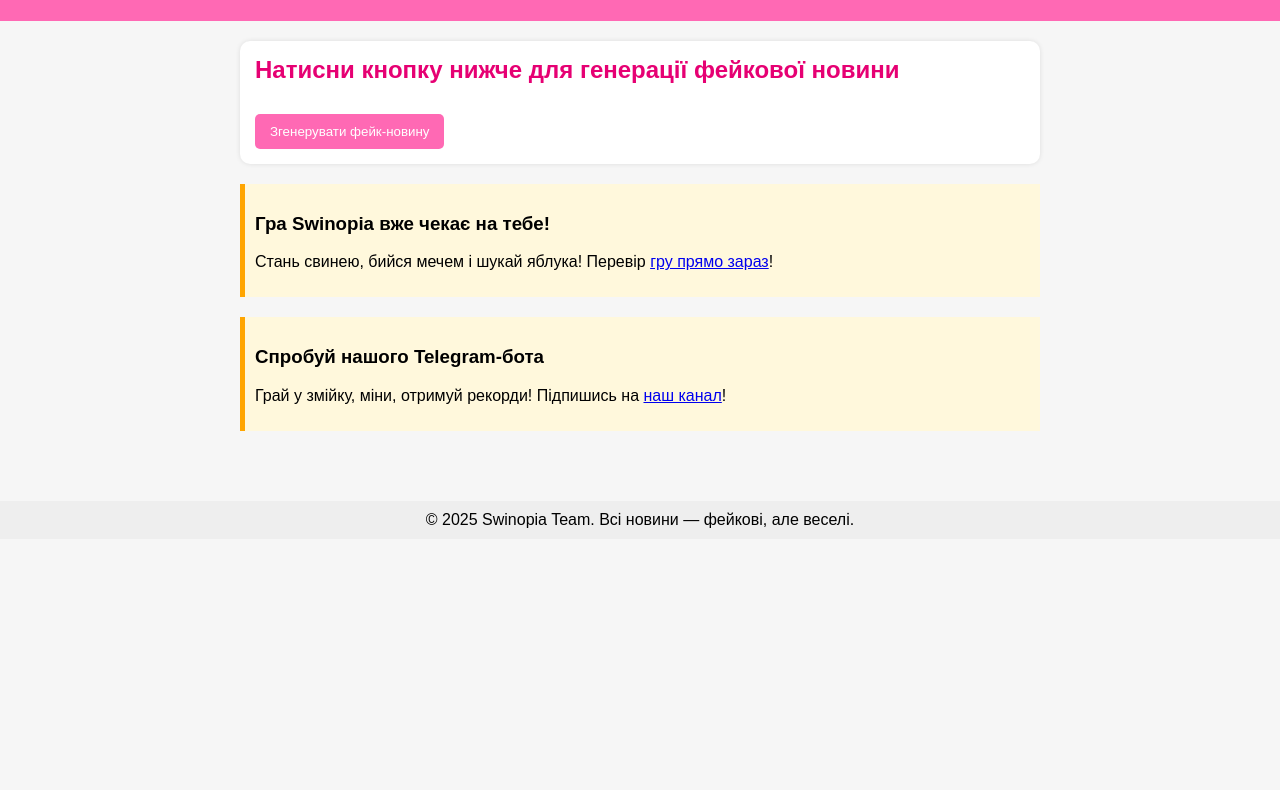
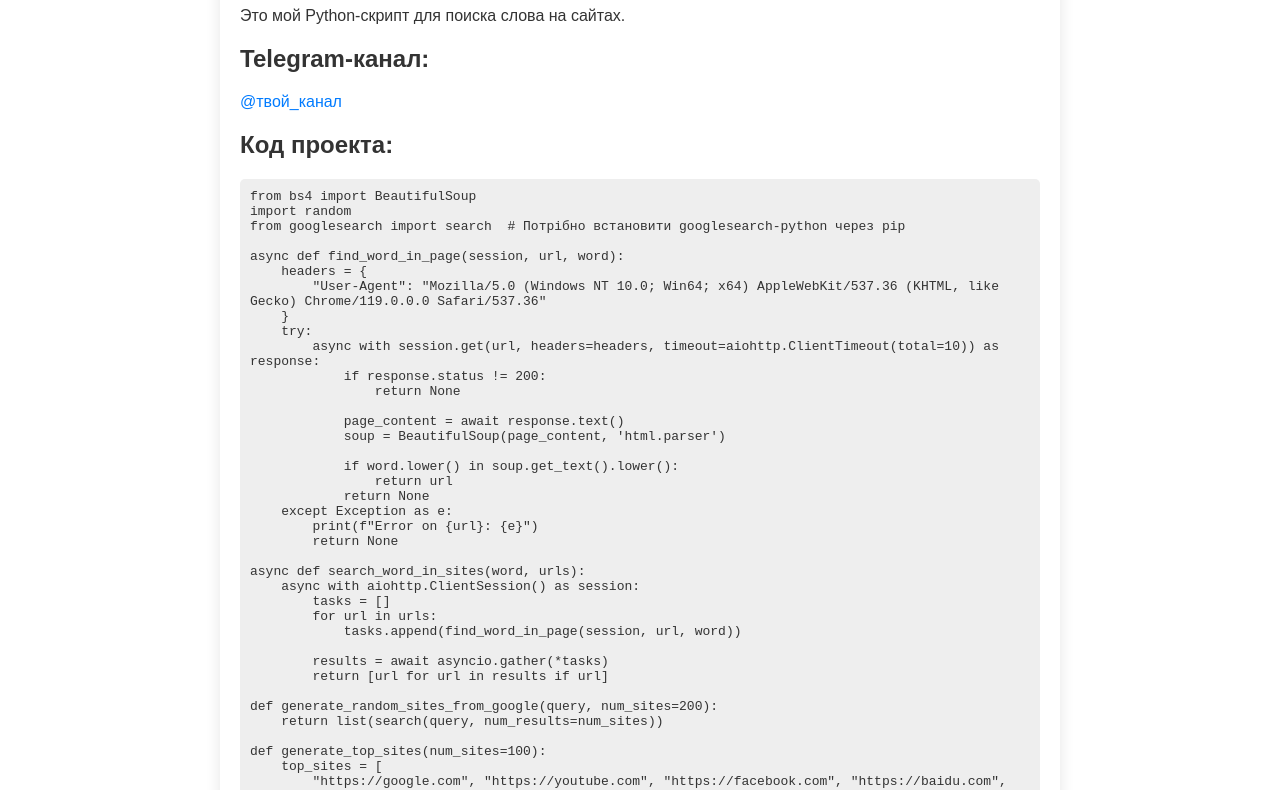
Before and after one commit to maficson/News-site, a plain HTML site: page index.html in a window 1280 px wide. Shown: the part 133-923 px from the top of the page. Before the commit the page ends 800 px from the top, so only its background shows below. Drawn offline with Linux system fonts and the light colour scheme.

Commit message:
Update index.html

```diff
--- a/index.html
+++ b/index.html
@@ -1,52 +1,136 @@
-<!DOCTYPE html><html lang="uk">
+<!DOCTYPE html>
+<html lang="ru">
 <head>
-  <meta charset="UTF-8">
-  <meta name="viewport" content="width=device-width, initial-scale=1.0">
-  <title>Swinopia News</title>
+  <meta charset="UTF-8" />
+  <meta name="viewport" content="width=device-width, initial-scale=1.0"/>
+  <title>Python проект</title>
   <style>
-    body { font-family: 'Arial', sans-serif; background: #f6f6f6; margin: 0; padding: 0; }
-    header { background: #ff69b4; color: white; padding: 20px; text-align: center; }
-    .container { max-width: 800px; margin: auto; padding: 20px; }
-    .news { background: white; padding: 15px; margin-bottom: 15px; border-radius: 10px; box-shadow: 0 0 5px rgba(0,0,0,0.1); }
-    .news h2 { margin-top: 0; color: #e60073; }
-    .ad { background: #fff8dc; padding: 10px; margin: 20px 0; border-left: 5px solid #ffa500; }
-    footer { background: #eee; text-align: center; padding: 10px; margin-top: 30px; }
-    .btn { background: #ff69b4; color: white; border: none; padding: 10px 15px; border-radius: 5px; cursor: pointer; margin-top: 10px; }
+    body {
+      font-family: Arial, sans-serif;
+      background: #f4f4f4;
+      color: #333;
+      max-width: 800px;
+      margin: 40px auto;
+      padding: 20px;
+      border-radius: 10px;
+      background-color: white;
+      box-shadow: 0 0 15px rgba(0,0,0,0.1);
+    }
+    h1 {
+      color: #2c3e50;
+    }
+    a {
+      color: #007bff;
+      text-decoration: none;
+    }
+    pre {
+      background: #eee;
+      padding: 10px;
+      overflow-x: auto;
+      border-radius: 5px;
+      white-space: pre-wrap;
+      word-break: break-word;
+    }
+    button {
+      margin-top: 10px;
+      padding: 5px 10px;
+      background: #007bff;
+      color: white;
+      border: none;
+      border-radius: 4px;
+      cursor: pointer;
+    }
   </style>
-  <script>
-    const fakeNews = [
-      "Роблокс-гравець перетворився на свиню і заробив 1,000 Robux за годину!",
-      "Свиня з гри Swinopia стала мером віртуального міста!",
-      "Новий бот у Telegram вміє грати у змійку краще за людину!",
-      "Python-скрипт викрив справжню правду про котів в Інтернеті!",
-      "Розробник Swinopia отримав нагороду 'Найкрутіша свиня року'!"
-    ];function generateNews() {
-  const index = Math.floor(Math.random() * fakeNews.length);
-  document.getElementById('random-news').innerText = fakeNews[index];
-}
-
-  </script>
 </head>
 <body>
-  <header>
-    <h1>Swinopia News</h1>
-    <p>Найбожевільніші фейкові новини про свиней, ботів і твої проєкти!</p>
-  </header>  <div class="container">
-    <div class="news">
-      <h2 id="random-news">Натисни кнопку нижче для генерації фейкової новини</h2>
-      <button class="btn" onclick="generateNews()">Згенерувати фейк-новину</button>
-    </div><div class="ad">
-  <h3>Гра Swinopia вже чекає на тебе!</h3>
-  <p>Стань свинею, бийся мечем і шукай яблука! Перевір <a href="#">гру прямо зараз</a>!</p>
-</div>
+  <h1>Добро пожаловать!</h1>
+  <p>Это мой Python-скрипт для поиска слова на сайтах.</p>
 
-<div class="ad">
-  <h3>Спробуй нашого Telegram-бота</h3>
-  <p>Грай у змійку, міни, отримуй рекорди! Підпишись на <a href="#">наш канал</a>!</p>
-</div>
+  <h2>Telegram-канал:</h2>
+  <p><a href="https://t.me/твоя_ссылка" target="_blank">@твой_канал</a></p>
 
-  </div>  <footer>
-    &copy; 2025 Swinopia Team. Всі новини — фейкові, але веселі.
-  </footer>
+  <h2>Код проекта:</h2>
+  <pre id="code">
+from bs4 import BeautifulSoup
+import random
+from googlesearch import search  # Потрібно встановити googlesearch-python через pip
+
+async def find_word_in_page(session, url, word):
+    headers = {
+        "User-Agent": "Mozilla/5.0 (Windows NT 10.0; Win64; x64) AppleWebKit/537.36 (KHTML, like Gecko) Chrome/119.0.0.0 Safari/537.36"
+    }
+    try:
+        async with session.get(url, headers=headers, timeout=aiohttp.ClientTimeout(total=10)) as response:
+            if response.status != 200:
+                return None
+
+            page_content = await response.text()
+            soup = BeautifulSoup(page_content, 'html.parser')
+
+            if word.lower() in soup.get_text().lower():
+                return url
+            return None
+    except Exception as e:
+        print(f"Error on {url}: {e}")
+        return None
+
+async def search_word_in_sites(word, urls):
+    async with aiohttp.ClientSession() as session:
+        tasks = []
+        for url in urls:
+            tasks.append(find_word_in_page(session, url, word))
+
+        results = await asyncio.gather(*tasks)
+        return [url for url in results if url]
+
+def generate_random_sites_from_google(query, num_sites=200):
+    return list(search(query, num_results=num_sites))
+
+def generate_top_sites(num_sites=100):
+    top_sites = [
+        "https://google.com", "https://youtube.com", "https://facebook.com", "https://baidu.com", "https://wikipedia.org",
+        "https://amazon.com", "https://twitter.com", "https://instagram.com", "https://yahoo.com", "https://reddit.com",
+        "https://linkedin.com", "https://live.com", "https://vk.com", "https://tumblr.com", "https://pinterest.com",
+        "https://wordpress.com", "https://microsoft.com", "https://netflix.com", "https://ebay.com", "https://t.co",
+        "https://apple.com", "https://github.com", "https://cnn.com", "https://bbc.com", "https://quora.com",
+        "https://wordpress.org", "https://myspace.com", "https://yandex.ru", "https://telegram.org", "https://stackoverflow.com",
+        "https://forbes.com", "https://bbc.co.uk", "https://amazon.co.uk", "https://merriam-webster.com", "https://bbc.ca"
+    ]
+    return random.sample(top_sites, num_sites)
+
+search_word = input("Введите слово для поиска на сайтах (например Python): ")
+print("Выберите метод поиска:")
+print("1. Поиск через Google")
+print("2. Поиск через топ-100 популярных сайтов")
+method = input("Ваш выбор (1 или 2): ")
+
+if method == '1':
+    query = search_word
+    urls_to_search = generate_random_sites_from_google(query, 100)
+elif method == '2':
+    urls_to_search = generate_top_sites(100)
+else:
+    print("Неверный выбор!")
+    exit()
+
+found_links = asyncio.run(search_word_in_sites(search_word, urls_to_search))
+
+if found_links:
+    print("Сайты, где найдено слово:")
+    for link in found_links:
+        print(link)
+else:
+    print(f"Слово '{search_word}' не найдено на указанных сайтах.")
+  </pre>
+  <button onclick="copyCode()">Скопировать код</button>
+
+  <script>
+    function copyCode() {
+      const code = document.getElementById("code").innerText;
+      navigator.clipboard.writeText(code).then(() => {
+        alert("Код скопирован!");
+      });
+    }
+  </script>
 </body>
-      </html>
+</html>
```
